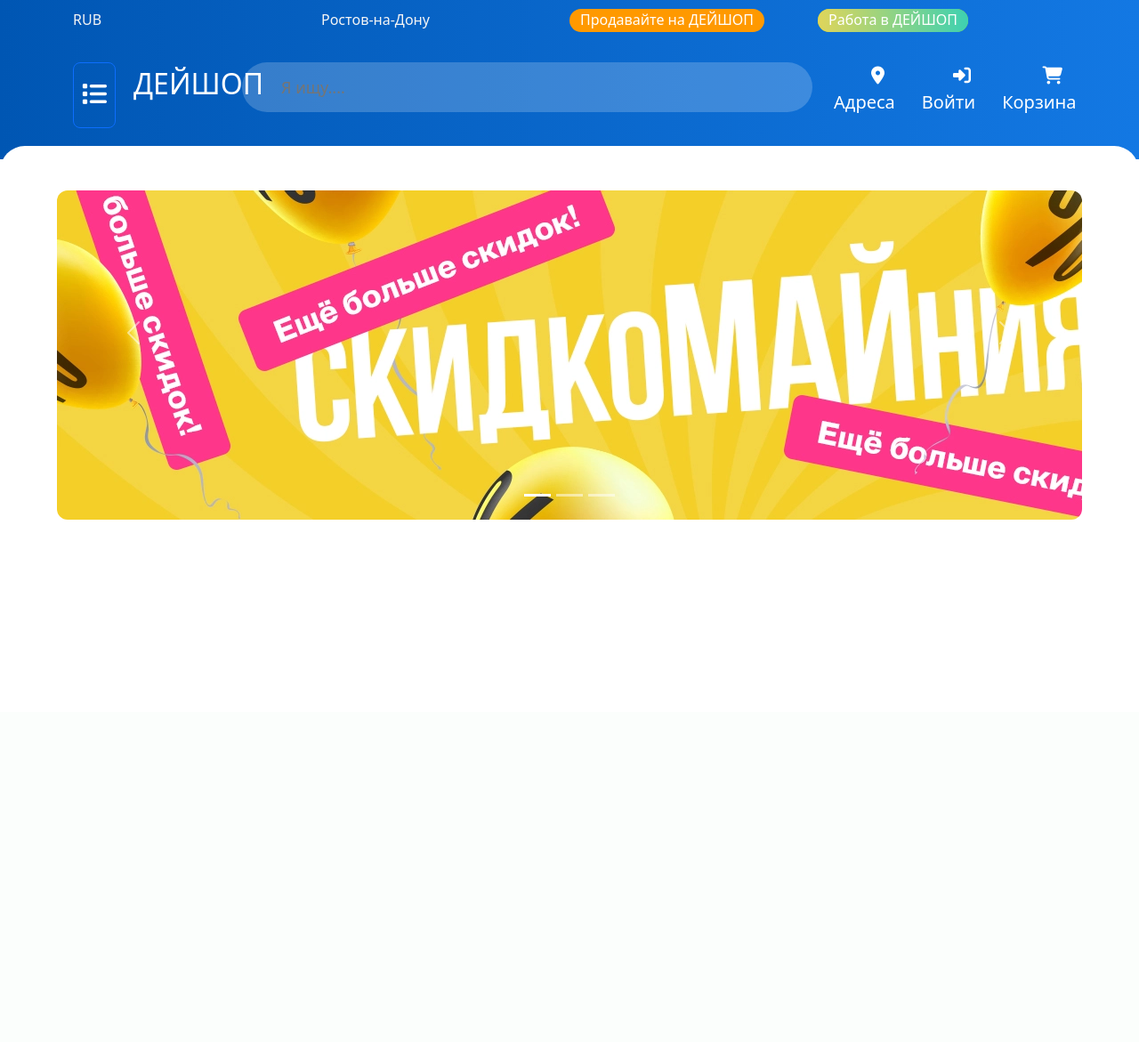
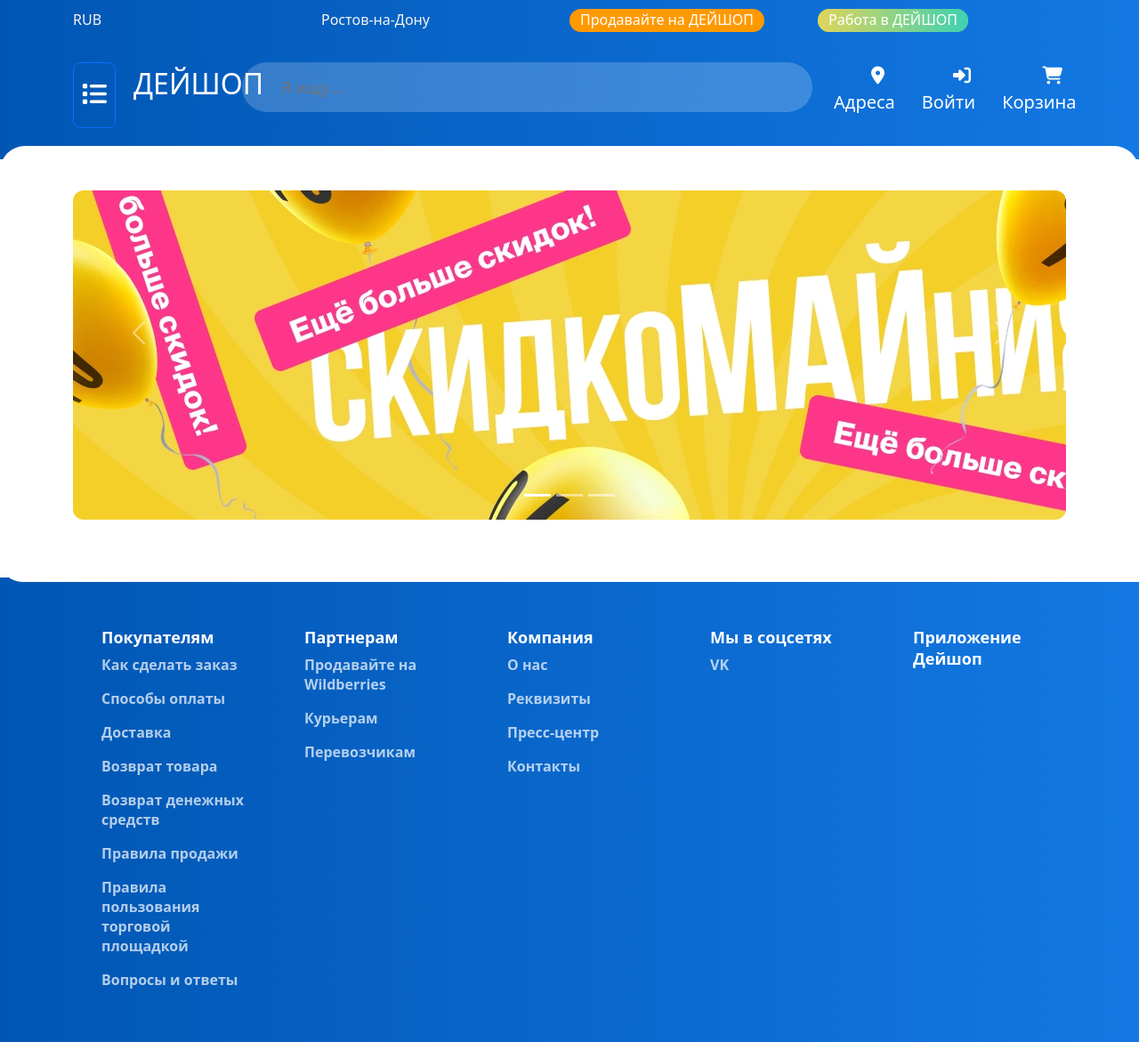
Before and after one commit to tamirlan1919/marketplace, a Django app: page / in a window 1280 px wide. Shown: the whole page at 89% size. Before the commit the page ends 584 px from the top, so only its background shows below. Run offline with Django 4.2, Linux system fonts and the light colour scheme; data comes from the database, SQL or seed files in the repository; some libraries are stand-ins or nearby versions.

Commit message:
add footer

```diff
--- a/app/models.py
+++ b/app/models.py
@@ -1,7 +1,5 @@
 from django.db import models
 from django.contrib.auth.models import AbstractUser
-from multiselectfield import MultiSelectFormField
-from multiselectfield import MultiSelectField
 
 # Create your models here.
 
--- a/app/static/app/css/style.css
+++ b/app/static/app/css/style.css
@@ -12,7 +12,7 @@
 .search-bar input{
     font-size: 18px;
     line-height: 24px;
-    color: rgba(255, 255, 255, .5);
+    color: rgba(210, 206, 206, 0.832);
     width: 100%;
     padding: 16px 120px 16px 44px;
     border-radius: 56px;
@@ -95,7 +95,7 @@
 /* Слайдер */
 .slidebar{
    padding-top: 50px;
-    max-width: 90%;
+    width: 100%;
     margin: 0 auto;
 
 }
@@ -204,3 +204,47 @@
     -webkit-appearance: none;
     appearance: none;
   }
+
+
+
+  footer{
+    background: linear-gradient(to right,#0056B3 0,#1378e3 100%) no-repeat;
+    padding-top: 10px;
+    padding-bottom: 35px;
+
+}
+.do-foot{
+    background-color: #fff;
+    width: 110vw;
+    height: 50px;
+    position: relative;
+    bottom: -5px;
+    border-radius: 28px;
+}
+
+footer ul li a{
+    word-wrap: break-word;
+    overflow-wrap: break-word;
+    word-break: break-word;
+    font-size: 16px;
+    line-height: 22px;
+    color: rgba(255,255,255,.7);
+    text-decoration: none;
+    display: inline-block;
+    vertical-align: middle;
+    padding: 8px 0;
+}
+
+footer ul li{
+    overflow-wrap: break-word;
+    word-break: break-word;
+    font-size: 18px;
+    line-height: 24px;
+    color: #fff;
+    font-weight: 600;
+    list-style-type: none;
+}
+
+html,body{
+    overflow-x: hidden;
+}
--- a/app/templates/index.html
+++ b/app/templates/index.html
@@ -91,6 +91,11 @@
         <main>
 
 
+
+            <div class="container">
+                <div class="row">
+
+
              <!-- Основной блок слайдера -->
             <div id="carouselExampleIndicators" class="carousel slide slidebar">
                 <div class="carousel-indicators">
@@ -121,11 +126,6 @@
             </div>
 
 
-            <div class="container">
-                <div class="row">
-
-
-
                 </div>
             </div>
 
@@ -136,13 +136,67 @@
         <div id="app">
 
         </div>
+        <div class="do-foot"></div>
+        <footer></footer>
 
-        <footer></footer>
+
+
+
+        <footer>
+            <div class="container">
+                <div class="row">
+                    <div class="col">
+                        <ul>
+                            <li>Покупателям</li>
+                            <li><a href="">Как сделать заказ</a></li>
+                            <li><a href="">Способы оплаты</a></li>
+                            <li><a href="">Доставка</a></li>
+                            <li><a href="">Возврат товара</a></li>
+                            <li><a href="">Возврат денежных средств</a></li>
+                            <li><a href="">Правила продажи</a></li>
+                            <li><a href="">Правила пользования торговой площадкой</a></li>
+                            <li><a href="">Вопросы и ответы</a></li>
+                        </ul>
+                    </div>
+                    <div class="col">
+                        <ul>
+                            <li>Партнерам</li>
+                            <li><a href="">Продавайте на Wildberries</a></li>
+                            <li><a href="">Курьерам</a></li>
+                            <li><a href="">Перевозчикам</a></li>
+                        </ul>
+                    </div>
+                    <div class="col">
+                        <ul>
+                            <li>Компания</li>
+                            <li><a href="">О нас</a></li>
+                            <li><a href="">Реквизиты</a></li>
+                            <li><a href="">Пресс-центр</a></li>
+                            <li><a href="">Контакты</a></li>
+                        </ul>
+                    </div>
+                    <div class="col">
+                        <ul>
+                            <li>Мы в соцсетях</li>
+                            <li><a href="">VK</a></li>
+                        </ul>
+                    </div>
+                    <div class="col">
+                        <ul>
+                            <li>Приложение Дейшоп</li>
+                        </ul>
+
+                    </div>
+                </div>
+            </div>
+        </footer>
         <script src="{% static 'app/js/slidebar.js' %}"></script>
         <script src="https://unpkg.com/vue@3/dist/vue.global.js"></script>
         <script src="{% static 'js/main.js' %}"></script>
         <script src="https://kit.fontawesome.com/d2d810dfd5.js" crossorigin="anonymous"></script>
         <script src="https://cdn.jsdelivr.net/npm/bootstrap@5.3.0-alpha3/dist/js/bootstrap.bundle.min.js" integrity="sha384-ENjdO4Dr2bkBIFxQpeoTz1HIcje39Wm4jDKdf19U8gI4ddQ3GYNS7NTKfAdVQSZe" crossorigin="anonymous"></script>
         <script src="" async defer></script>
+
+
     </body>
 </html>
--- a/app/views.py
+++ b/app/views.py
@@ -5,7 +5,7 @@
 
 def index(request):
     sub = Category.objects.values('podname').distinct()
-    pod = Category.objects.values('name','podname','podname_name').distinct()
+    pod = Category.objects.values('name','podname').distinct()
     data = Category.objects.values('name').distinct()
     data_id = Category.objects.values('id','name',).distinct()
     print(data)
```
